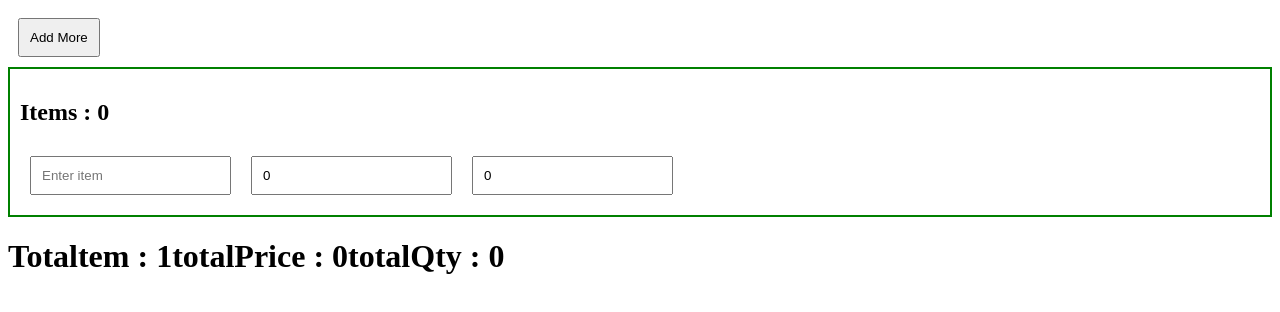
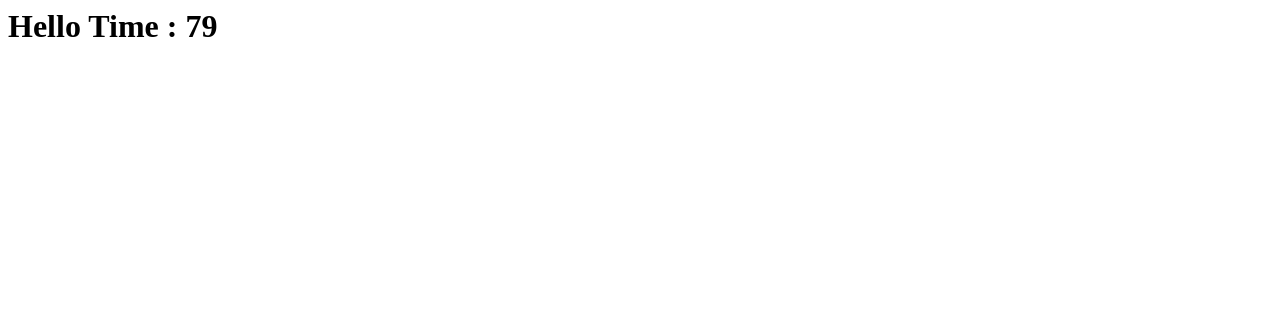
Before and after one commit to Shyam70233/Hooks-1, a React (Create React App) app: page / in a window 1280 px wide. Shown: the top 312 px of the page. Built offline with nearby package versions, Linux system fonts and the light colour scheme.

Commit message:
added  timeout useEffect

```diff
--- a/src/App.js
+++ b/src/App.js
@@ -1,56 +1,19 @@
-import React, { useState } from 'react';
+import React, { useState, useEffect } from 'react';
 import './style.css';
 
 export default function App() {
-  const initialState = {
-    item: '',
-    qty: 0,
-    price: 0,
-  };
-  const [stock, setstock] = useState([initialState]);
-  const addmoreitem = () => {
-    setstock([...stock, initialState]);
-  };
-  const handleChange = (i, name, e) => {
-    let value = e.target.value;
-    setstock(
-      stock?.map((x, index) => (index === i ? { ...x, [name]: value } : x))
-    );
+  const [x, setx] = useState(0);
+
+  const abc = () => {
+    if (x < 6000) {
+      setTimeout(() => setx(x + 1), 100);
+    }
   };
 
-  const totalPrice = stock
-    .map((x) => +x.price)
-    .reduce((sum, next) => sum + next);
-
-  const totalQty = stock.map((x) => +x.qty).reduce((sum, next) => sum + next);
+  useEffect(abc, [x]);
   return (
     <div>
-      <button onClick={addmoreitem}>Add More</button>
-      {stock?.map((itemss, index) => (
-        <div className="stock-item">
-          <h2>Items : {index} </h2>
-          <input
-            onChange={(e) => handleChange(index, 'item', e)}
-            value={itemss.item}
-            placeholder="Enter item"
-          />
-          <input
-            onChange={(e) => handleChange(index, 'qty', e)}
-            value={itemss.qty}
-            placeholder="Enter qty"
-          />
-          <input
-            onChange={(e) => handleChange(index, 'price', e)}
-            value={itemss.price}
-            placeholder="Enter price"
-          />
-        </div>
-      ))}
-      <h1>
-        Totaltem : {stock.length}
-        totalPrice : {totalPrice}
-        totalQty : {totalQty}
-      </h1>
+      <h1>Hello Time : {x} </h1>
     </div>
   );
 }
```
